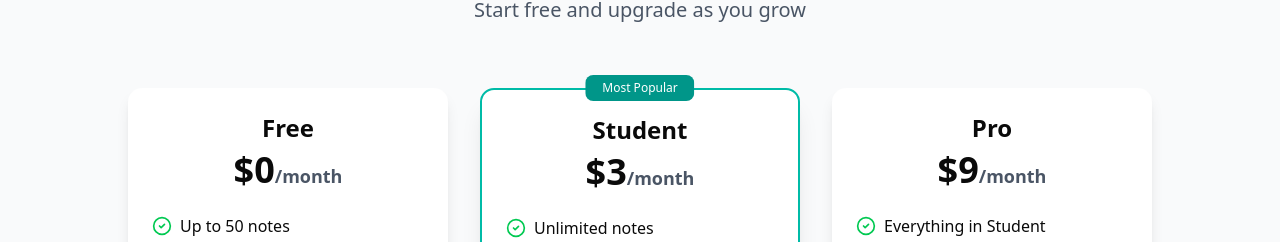
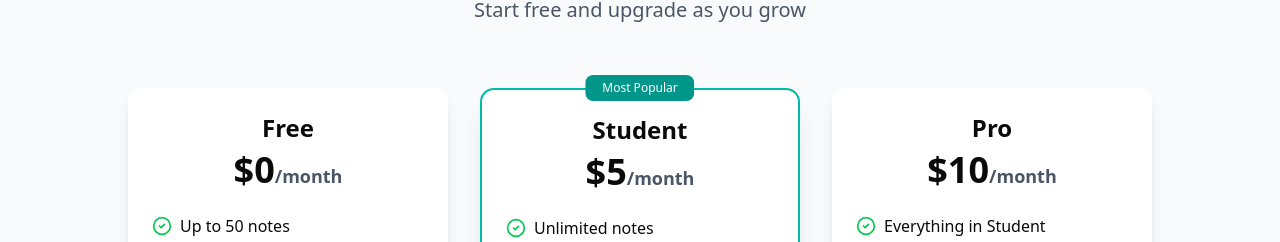
Before and after one commit to saudifallag/High-Fidelity-SyncNotes-Website, a Next.js app: page / in a window 1280 px wide. Shown: the part 1269-1511 px from the top of the page. Built offline with nearby package versions, Linux system fonts and the light colour scheme.

Commit message:
fix: update static pricing display in welcome page

```diff
--- a/src/app/page.tsx
+++ b/src/app/page.tsx
@@ -1038,7 +1038,7 @@ export default function WelcomePage() {
               </div>
               <CardHeader className="text-center">
                 <CardTitle className="text-2xl">Student</CardTitle>
-                <div className="text-4xl font-bold">$3<span className="text-lg text-gray-600">/month</span></div>
+                <div className="text-4xl font-bold">$5<span className="text-lg text-gray-600">/month</span></div>
               </CardHeader>
               <CardContent>
                 <ul className="space-y-3">
@@ -1068,7 +1068,7 @@ export default function WelcomePage() {
             >
               <CardHeader className="text-center">
                 <CardTitle className="text-2xl">Pro</CardTitle>
-                <div className="text-4xl font-bold">$9<span className="text-lg text-gray-600">/month</span></div>
+                <div className="text-4xl font-bold">$10<span className="text-lg text-gray-600">/month</span></div>
               </CardHeader>
               <CardContent>
                 <ul className="space-y-3">
```
